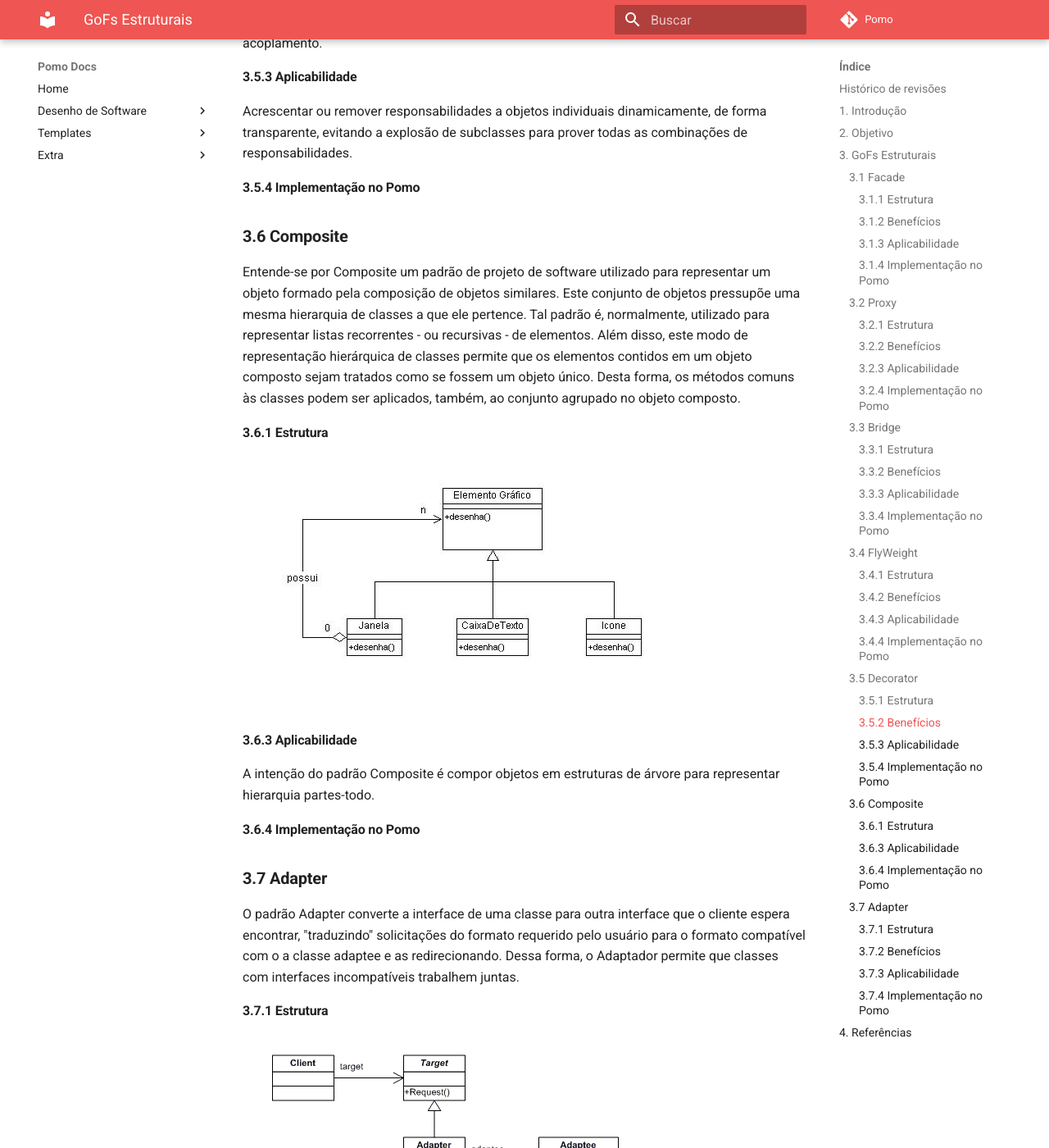
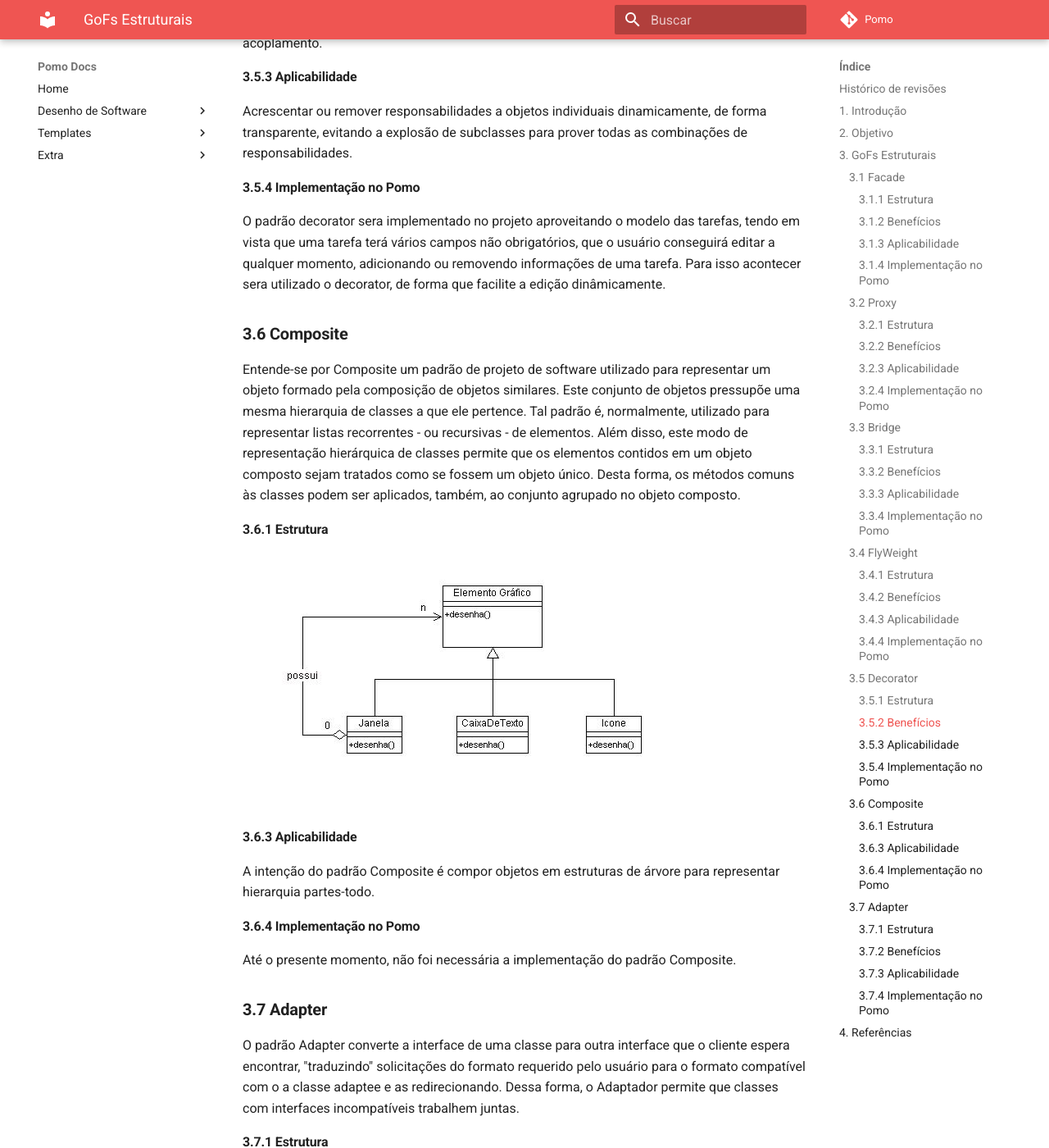
Before and after one commit to UnBArqDsw/2020.1_G6_Pomo, an MkDocs documentation site: the page built from docs/padrões-de-projeto/modulo3.3/gofs_estruturais.md, in a window 1280 px wide and 1400 px high, scrolled down 6978 px. Shown: the whole window at 82% size. Built offline with MkDocs 1.6.1 and Material for MkDocs 9.7.7, drawn with Linux system fonts in a browser that asks for light colours; comment, search, counter and statistics services are not loaded; some of the changed text lies outside the part shown.

Commit message:
[DOC] #29 Adicionando padroes estruturais do projeto

```diff
--- a/docs/padrões-de-projeto/modulo3.3/gofs_estruturais.md
+++ b/docs/padrões-de-projeto/modulo3.3/gofs_estruturais.md
@@ -146,7 +146,7 @@ Acrescentar ou remover responsabilidades a objetos individuais dinamicamente, de
 
 #### **3.5.4 Implementação no Pomo**
 
-
+O padrão decorator sera implementado no projeto aproveitando o modelo das tarefas, tendo em vista que uma tarefa terá vários campos não obrigatórios, que o usuário conseguirá editar a qualquer momento, adicionando ou removendo informações de uma tarefa. Para isso acontecer sera utilizado o decorator, de forma que facilite a edição dinâmicamente.
 
 ### **3.6 Composite**
 
@@ -162,7 +162,7 @@ A intenção do padrão Composite é compor objetos em estruturas de árvore par
 
 #### **3.6.4 Implementação no Pomo**
 
-
+Até o presente momento, não foi necessária a implementação do padrão Composite.
 
 ### **3.7 Adapter**
 
@@ -182,7 +182,7 @@ O adapter é usado quando se deseja utilizar uma classe existente, porém sua in
 
 #### **3.7.4 Implementação no Pomo**
 
-
+Até o presente momento, não foi necessária a implementação do padrão Adapter.
 
 ## **4. Referências**
 
```
